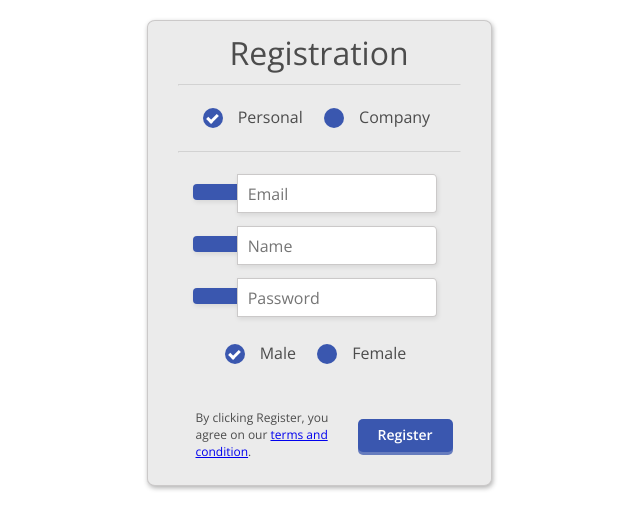
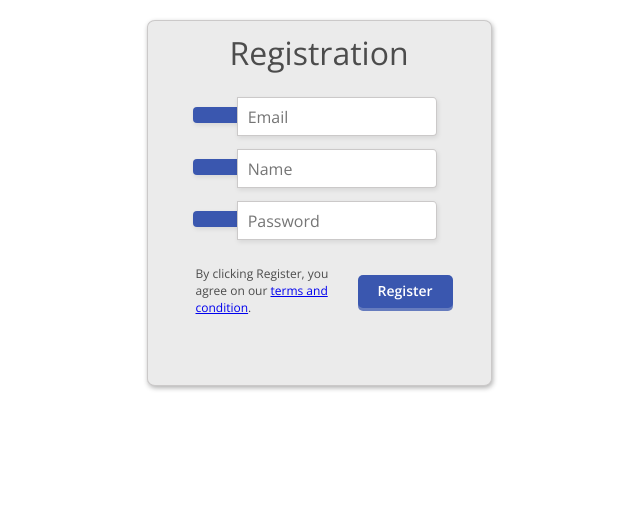
Before and after one commit to ShivanKaul/TreeWars, a PHP site: page /signup.html in a window 1280 px wide. Shown: the top 529 px of the page, without its empty margins (321-961 px from the left). Run offline with PHP 8.4, Linux system fonts and the light colour scheme; some libraries are stand-ins or nearby versions.

Commit message:
modified the signup page

```diff
--- a/css/signup.css
+++ b/css/signup.css
@@ -40,7 +40,7 @@ html{
 .testbox {
   margin: 20px auto;
   width: 343px;
-  height: 464px;
+  height: 364px;
   -webkit-border-radius: 8px/7px;
   -moz-border-radius: 8px/7px;
   border-radius: 8px/7px;
--- a/signup.html
+++ b/signup.html
@@ -6,26 +6,14 @@
   <h1>Registration</h1>
 
   <form action="/">
-      <hr>
-    <div class="accounttype">
-      <input type="radio" value="None" id="radioOne" name="account" checked/>
-      <label for="radioOne" class="radio" chec>Personal</label>
-      <input type="radio" value="None" id="radioTwo" name="account" />
-      <label for="radioTwo" class="radio">Company</label>
-    </div>
-  <hr>
+
   <label id="icon" for="name"><i class="icon-envelope "></i></label>
   <input type="text" name="name" id="name" placeholder="Email" required/>
   <label id="icon" for="name"><i class="icon-user"></i></label>
   <input type="text" name="name" id="name" placeholder="Name" required/>
   <label id="icon" for="name"><i class="icon-shield"></i></label>
   <input type="password" name="name" id="name" placeholder="Password" required/>
-  <div class="gender">
-    <input type="radio" value="None" id="male" name="gender" checked/>
-    <label for="male" class="radio" chec>Male</label>
-    <input type="radio" value="None" id="female" name="gender" />
-    <label for="female" class="radio">Female</label>
-   </div>
+
    <p>By clicking Register, you agree on our <a href="#">terms and condition</a>.</p>
    <a href="#" class="button">Register</a>
   </form>
```
